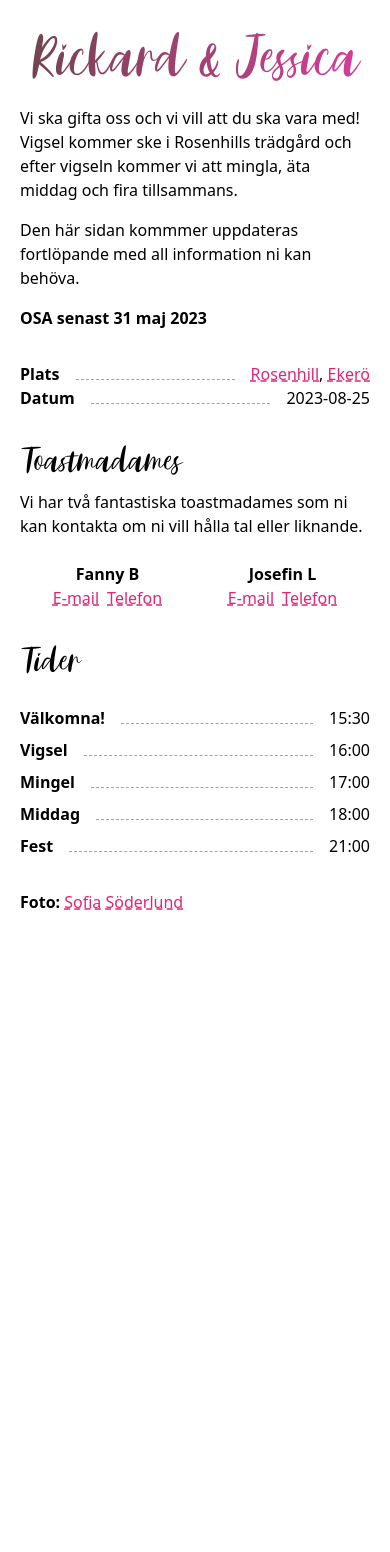
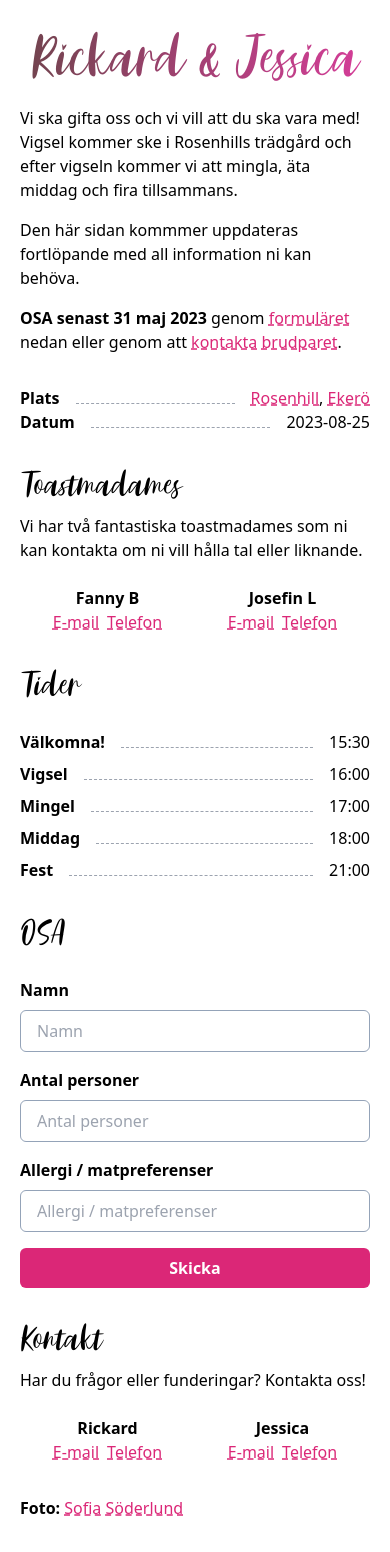
Before and after one commit to believer/rickard-och-jessica, a Next.js app: page / in a window 390 px wide. Shown: the part 262-1814 px from the top of the page. Before the commit the page ends 1208 px from the top, so only its background shows below. Built offline with nearby package versions, Linux system fonts and the light colour scheme.

Commit message:
feat: add osa form

```diff
--- a/app/api/hello/route.ts
+++ /dev/null
@@ -1,3 +0,0 @@
-export async function GET(request: Request) {
-  return new Response('Hello, Next.js!')
-}
--- /dev/null
+++ b/app/api/osa/route.ts
@@ -0,0 +1,27 @@
+import sendgrid from "@sendgrid/mail";
+import { NextResponse } from "next/server";
+
+sendgrid.setApiKey(process.env.SENDGRID_API_KEY as string);
+
+export async function POST(request: Request) {
+  const data = await request.json();
+
+  // Naive spambot filter (honeypot)
+  if (data.buyUsAPresent) {
+    return NextResponse.json({ success: true });
+  }
+
+  const template = `<strong>Namn:</strong> ${data.name}<br />
+  <strong>Antal personer:</strong> ${data.numberOfPeople}<br />
+  <strong>Allergi / matpreferenser:</strong> ${data.food}<br />
+`;
+
+  await sendgrid.send({
+    to: process.env.TO_EMAIL as string,
+    from: process.env.TO_EMAIL as string,
+    subject: "OSA",
+    html: template,
+  });
+
+  return NextResponse.json({ success: true });
+}
--- /dev/null
+++ b/app/components/OSA.tsx
@@ -0,0 +1,100 @@
+"use client";
+
+import React from "react";
+
+export function OSA() {
+  const [submitted, setSubmitted] = React.useState(false);
+
+  const onSubmit = async (event: React.FormEvent<HTMLFormElement>) => {
+    event.preventDefault();
+    const form = event.currentTarget;
+    const formData = new FormData(form);
+    const body = Object.fromEntries(formData.entries());
+
+    try {
+      await fetch(form.action, {
+        method: form.method,
+        body: JSON.stringify(body),
+      });
+
+      setSubmitted(true);
+    } catch (error) {
+      console.error(error);
+    }
+  };
+
+  return (
+    <>
+      <h2 className="text-4xl font-cursive mt-8 md:mt-10">OSA</h2>
+      {submitted ? (
+        <p className="mt-6">
+          Wohoo, nu blir det fest! <span className="text-red-500">♥</span>
+        </p>
+      ) : (
+        <form
+          id="osa"
+          method="POST"
+          action="/api/osa"
+          onSubmit={onSubmit}
+          className="mt-6 space-y-4"
+        >
+          <input
+            type="checkbox"
+            name="buyUsAPresent"
+            defaultChecked={false}
+            className="hidden"
+            tabIndex={-1}
+            autoComplete="off"
+          />
+          <div>
+            <label htmlFor="name" className="font-semibold block mb-2">
+              Namn
+            </label>
+            <input
+              className="w-full border border-slate-400 rounded-md px-4 py-2 outline-none transition-all ring-white focus:ring-pink-600 ring-offset-white ring-offset-2 focus:ring-2"
+              type="text"
+              name="name"
+              id="name"
+              placeholder="Namn"
+              required
+            />
+          </div>
+          <div>
+            <label
+              htmlFor="numberOfPeople"
+              className="font-semibold block mb-2"
+            >
+              Antal personer
+            </label>
+            <input
+              className="w-full border border-slate-400 rounded-md px-4 py-2 outline-none transition-all ring-white focus:ring-pink-600 ring-offset-white ring-offset-2 focus:ring-2"
+              name="numberOfPeople"
+              placeholder="Antal personer"
+              required
+              id="numberOfPeople"
+              type="number"
+            />
+          </div>
+          <div>
+            <label htmlFor="food" className="font-semibold block mb-2">
+              Allergi / matpreferenser
+            </label>
+            <input
+              className="w-full border border-slate-400 rounded-md px-4 py-2 outline-none transition-all ring-white focus:ring-pink-600 ring-offset-white ring-offset-2 focus:ring-2"
+              type="text"
+              name="food"
+              id="food"
+              placeholder="Allergi / matpreferenser"
+            />
+          </div>
+          <button
+            className="bg-pink-600 w-full py-2 rounded-md text-white font-semibold ring-2 focus:ring-pink-600 ring-offset-2 ring-white transition-all outline-none"
+            type="submit"
+          >
+            Skicka
+          </button>
+        </form>
+      )}
+    </>
+  );
+}
--- a/app/page.tsx
+++ b/app/page.tsx
@@ -1,5 +1,6 @@
 import Image from "next/image";
 import rickJess from "./rickjess.jpg";
+import { OSA } from "./components/OSA";
 
 const times = [
   { title: "Välkomna!", time: "15:30" },
@@ -20,7 +21,20 @@ const toastmadames = [
     email: "josefin.linusson@jagareforbundet.se",
     phone: "0734346147",
   },
-];
+] as const;
+
+const contacts = [
+  {
+    name: "Rickard",
+    email: "rickard@fastmail.se",
+    phone: "0721834008",
+  },
+  {
+    name: "Jessica",
+    email: "jessica.djurberg@gmail.com",
+    phone: "0704228085",
+  },
+] as const;
 
 export default function Home() {
   return (
@@ -46,7 +60,23 @@ export default function Home() {
             Den här sidan kommmer uppdateras fortlöpande med all information ni
             kan behöva.
           </p>
-          <p className="mt-4 font-semibold">OSA senast 31 maj 2023</p>
+          <p className="mt-4">
+            <span className="font-semibold">OSA senast 31 maj 2023</span> genom{" "}
+            <a
+              href="#osa"
+              className="underline decoration-dashed decoration-pink-600 text-pink-600"
+            >
+              formuläret
+            </a>{" "}
+            nedan eller genom att{" "}
+            <a
+              href="#contact"
+              className="underline decoration-dashed decoration-pink-600 text-pink-600"
+            >
+              kontakta brudparet
+            </a>
+            .
+          </p>
           <ul className="mt-8">
             <li className="grid grid-cols-[max-content,1fr,max-content] items-baseline gap-4">
               <span className="font-bold">Plats</span>
@@ -125,6 +155,36 @@ export default function Home() {
               </li>
             ))}
           </ul>
+          <OSA />
+          <h2 className="text-4xl font-cursive mt-8 md:mt-12" id="contact">
+            Kontakt
+          </h2>
+          <p className="mt-2">Har du frågor eller funderingar? Kontakta oss!</p>
+          <ul className="mt-6 grid grid-cols-2">
+            {contacts.map((contact) => (
+              <li key={contact.name} className="flex flex-col items-center">
+                <div className="font-semibold">{contact.name}</div>
+                <ul className="flex gap-2">
+                  <li>
+                    <a
+                      className="underline decoration-dashed decoration-pink-600 text-pink-600"
+                      href={`mailto:${contact.email}`}
+                    >
+                      E-mail
+                    </a>
+                  </li>
+                  <li>
+                    <a
+                      className="underline decoration-dashed decoration-pink-600 text-pink-600"
+                      href={`tel:${contact.phone}`}
+                    >
+                      Telefon
+                    </a>
+                  </li>
+                </ul>
+              </li>
+            ))}
+          </ul>
           <p className="mt-8 md:mt-10">
             <strong className="font-semibold">Foto: </strong>
             <a
--- a/package.json
+++ b/package.json
@@ -9,6 +9,7 @@
     "lint": "next lint"
   },
   "dependencies": {
+    "@sendgrid/mail": "7.7.0",
     "@types/node": "18.15.3",
     "@types/react": "18.0.28",
     "@types/react-dom": "18.0.11",
@@ -16,11 +17,13 @@
     "eslint": "8.36.0",
     "eslint-config-next": "13.2.4",
     "next": "13.2.4",
+    "nodemailer": "^6.9.1",
     "react": "18.2.0",
     "react-dom": "18.2.0",
     "typescript": "4.9.5"
   },
   "devDependencies": {
+    "@types/nodemailer": "6.4.7",
     "autoprefixer": "10.4.14",
     "postcss": "8.4.21",
     "tailwindcss": "3.2.7"
```
Also changed, not shown: 1 other file (tests, documents, lock files or other folders).
